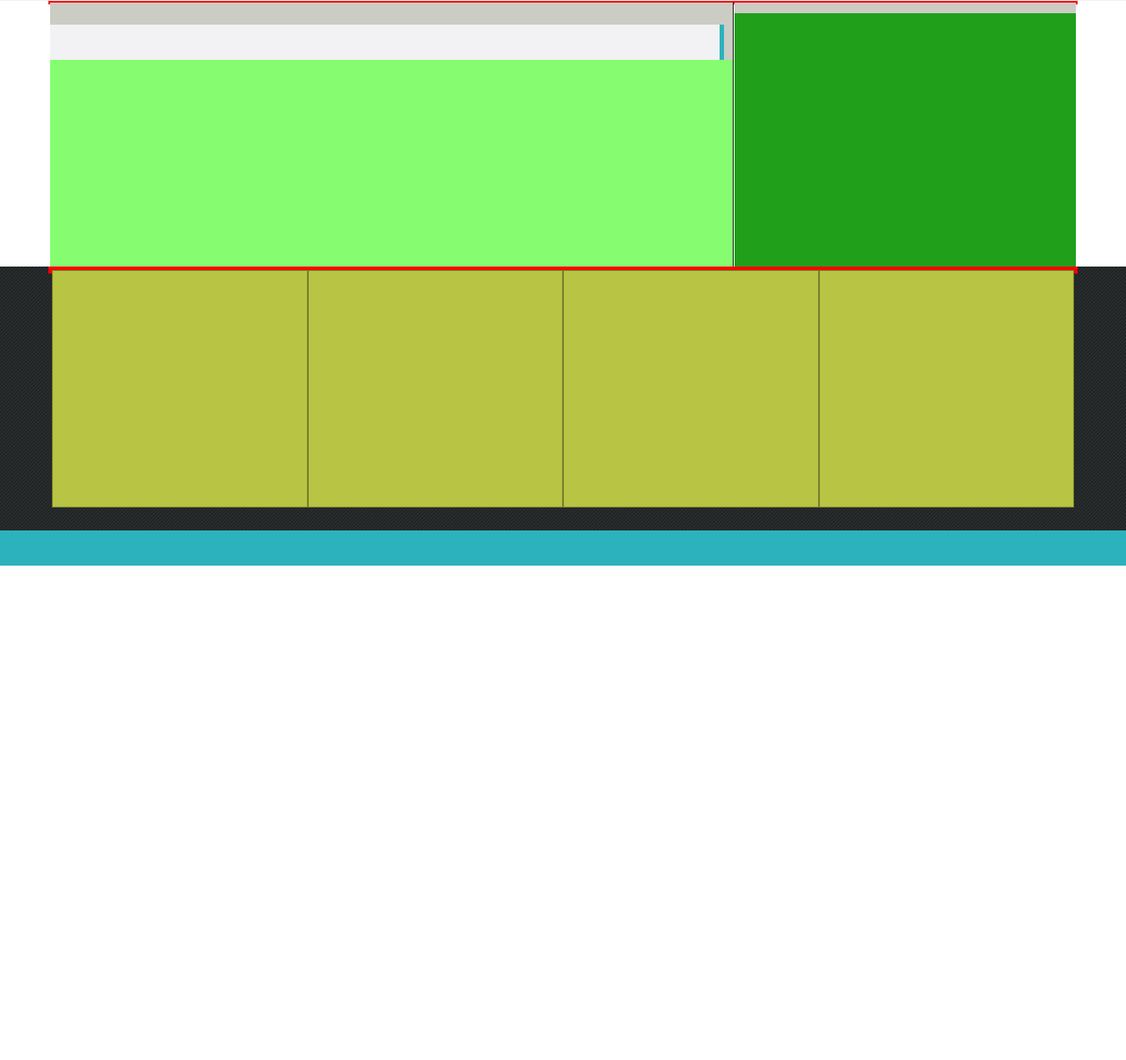
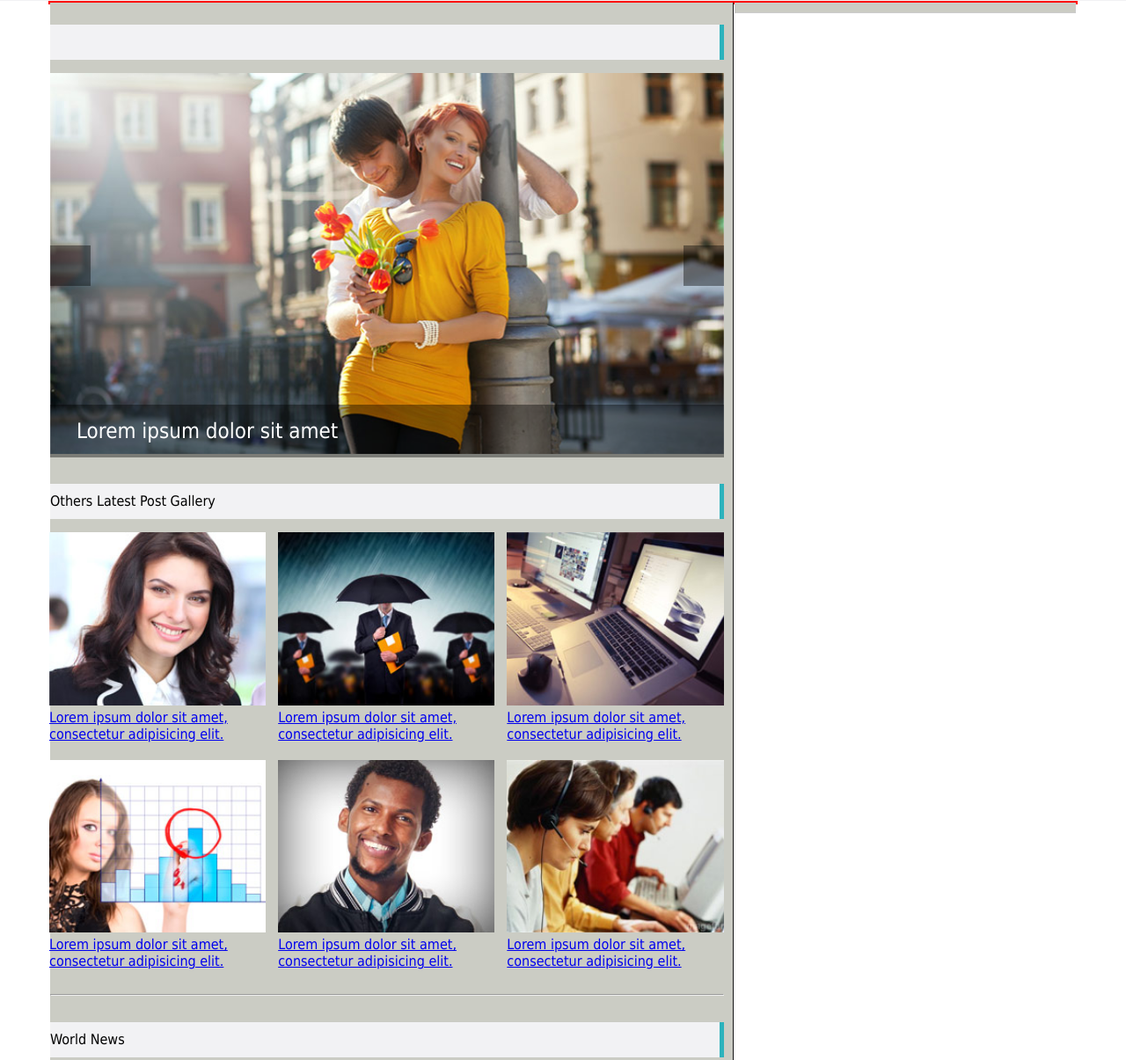
Before and after one commit to abestuzhev/Daily_News, a plain HTML site: page index.html in a window 1280 px wide. Shown: the part 269-1474 px from the top of the page at 88% size. Before the commit the page ends 912 px from the top, so only its background shows below. Drawn offline with Linux system fonts and the light colour scheme.

Commit message:
блок с контентом в процессе

```diff
--- a/css/style.css
+++ b/css/style.css
@@ -9,9 +9,18 @@
 body{
 	font-family: Tahoma, sans-serif
 }
+ul{
+	list-style: none;
+	margin: 0;
+	padding: 0;
+}
+
+hr{
+	margin-bottom: 30px;
+}
 /*clearfix*/
 /***************************************************/
-.header::after, .main::after, .footer::after{
+.header::after, .main::after, .gallery::after, .footer::after{
 	content:'';
 	display:table;
 	clear: both;
@@ -30,6 +39,7 @@ body{
 	height:40px;
 	background: #f2f2f4;
 	border-right:5px solid #2CB2BC;
+	line-height: 40px
 	/*border-left:8px solid #2CB2BC;*/
 }
 
@@ -53,10 +63,6 @@ body{
 }
 /*content*/
 /***************************************************/
-.content, .aside, .footer{
-	height: 300px;
-}
-
 .content{
 	width: 66.6%;
 	background: #86FD71;
@@ -67,7 +73,81 @@ body{
 	padding:10px 10px 0 0;
 	background: #CBCCC4;
 }
+.slider{
+	width: 100%;
+	margin:15px 0 30px;
+	padding: 0;
+	position: relative;
+	list-style:none;
+}
+.slider img{
+	max-width: 100%;
+	height:auto;
+	width:auto\9; /*for IE 8*/
+}
+.slider-p{
+	width:100%;
+	position:absolute;
+	bottom:0;
+	padding-left: 30px;
+	background: rgba(0,0,0,.4);
+	color:#fff;
+	font-size:1.5em;
+	line-height:60px;
+	margin: 0;
+}
+.slider-button{
+	display: block;
+	width:46px;
+	height:46px;
+	position:absolute;
+	top:50%;
+	left:0;
+	margin-top:-23px;
+	background: rgba(0,0,0,.4);
+}
+.slider-next{
+	right:0;
+	left:auto;
+}
+.gallery{
+	margin:15px 0 0 -15px;
+}
+.gallery li{
+	width:33.3333%;
+	float:left;
+	margin-bottom:20px;
+}
+.gallery li{
+	padding-left:14px;
+}
 
+/*.gallery li{
+	padding-right:15px;
+}
+.gallery li:nth-child(3n+2){
+	padding: 0 8px;
+}
+.gallery li:nth-child(3), .gallery li:nth-child(6){
+	padding-right:0;
+	padding-left:15px;
+}*/
+.gallery img{
+	width:100%;
+	height:auto;
+}
+
+.small li{
+	width:25%;
+}
+.post{
+	width: 100%;
+	height: 300px;
+	background: #7EE7D5;
+	margin: 20px 0;
+}
+
+/***************************************************/
 .aside{
 	width:33.3%;
 	background: #209F1A;
--- a/index.html
+++ b/index.html
@@ -51,7 +51,91 @@
 			<div class="content"> <!-- start content -->
 				<div class="content-wrap">
 					<div class="title last-update"></div>
-				</div>
+					<ul class="slider"><!-- start slader -->
+						<li><!-- start slade -->
+							<img src="img/main-slide-1.jpg" alt="">
+							<p class="slider-p">Lorem ipsum dolor sit amet</p>
+						</li><!-- end slade -->
+
+						<!-- button slader -->
+						<a href="#" class="slider-button slider-prev"></a>
+						<a href="#" class="slider-button slider-next"></a>
+					</ul><!-- end slader -->
+					<div class="title">Others Latest Post Gallery</div>
+					<ul class="gallery"><!-- start gallery -->
+						<li>
+							<a href="#"><img src="img/thumbnail1.jpg" alt=""></a>
+							<a href="#">Lorem ipsum dolor sit amet, consectetur adipisicing elit. </a>
+						</li>
+						<li>
+							<a href="#"><img src="img/thumbnail2.jpg" alt=""></a>
+							<a href="#">Lorem ipsum dolor sit amet, consectetur adipisicing elit. </a>
+						</li>
+						<li>
+							<div>
+								<a href="#"><img src="img/thumbnail3.jpg" alt=""></a>
+								<a href="#">Lorem ipsum dolor sit amet, consectetur adipisicing elit. </a>
+							</div>
+
+						</li>
+						<li>
+							<a href="#"><img src="img/thumbnail4.jpg" alt=""></a>
+							<a href="#">Lorem ipsum dolor sit amet, consectetur adipisicing elit. </a>
+						</li>
+						<li>
+							<a href="#"><img src="img/thumbnail5.jpg" alt=""></a>
+							<a href="#">Lorem ipsum dolor sit amet, consectetur adipisicing elit. </a>
+						</li>
+						<li>
+							<a href="#"><img src="img/thumbnail6.jpg" alt=""></a>
+							<a href="#">Lorem ipsum dolor sit amet, consectetur adipisicing elit. </a>
+						</li>
+					</ul><!-- end gallery -->
+					<hr>
+					<div class="title">World News</div>
+					<div class="post"><!-- start post-->
+
+					</div><!-- end post -->
+					<ul class="gallery small"><!-- start gallery small-->
+						<li>
+							<a href="#"><img src="img/thumbnail1.jpg" alt=""></a>
+							<a href="#">Lorem ipsum dolor sit amet, consectetur adipisicing elit. </a>
+						</li>
+						<li>
+							<a href="#"><img src="img/thumbnail2.jpg" alt=""></a>
+							<a href="#">Lorem ipsum dolor sit amet, consectetur adipisicing elit. </a>
+						</li>
+						<li>
+							<div>
+								<a href="#"><img src="img/thumbnail3.jpg" alt=""></a>
+								<a href="#">Lorem ipsum dolor sit amet, consectetur adipisicing elit. </a>
+							</div>
+
+						</li>
+						<li>
+							<a href="#"><img src="img/thumbnail4.jpg" alt=""></a>
+							<a href="#">Lorem ipsum dolor sit amet, consectetur adipisicing elit. </a>
+						</li>
+						<li>
+							<a href="#"><img src="img/thumbnail5.jpg" alt=""></a>
+							<a href="#">Lorem ipsum dolor sit amet, consectetur adipisicing elit. </a>
+						</li>
+						<li>
+							<a href="#"><img src="img/thumbnail6.jpg" alt=""></a>
+							<a href="#">Lorem ipsum dolor sit amet, consectetur adipisicing elit. </a>
+						</li>
+						<li>
+							<a href="#"><img src="img/thumbnail5.jpg" alt=""></a>
+							<a href="#">Lorem ipsum dolor sit amet, consectetur adipisicing elit. </a>
+						</li>
+						<li>
+							<a href="#"><img src="img/thumbnail6.jpg" alt=""></a>
+							<a href="#">Lorem ipsum dolor sit amet, consectetur adipisicing elit. </a>
+						</li>
+					</ul><!-- end gallery small-->
+					<hr>
+					<div class="title">Sports Gallery</div>
+				</div><!-- end content-wrap -->
 			</div> <!-- end content -->
 			<div class="aside"><!-- start aside -->
 				<div class="aside-wrap">
```
Also changed, not shown: img/main-slide-1.jpg (added), img/thumbnail1.jpg (added), img/thumbnail2.jpg (added), img/thumbnail3.jpg (added), img/thumbnail4.jpg (added), img/thumbnail5.jpg (added), img/thumbnail6.jpg (added).
